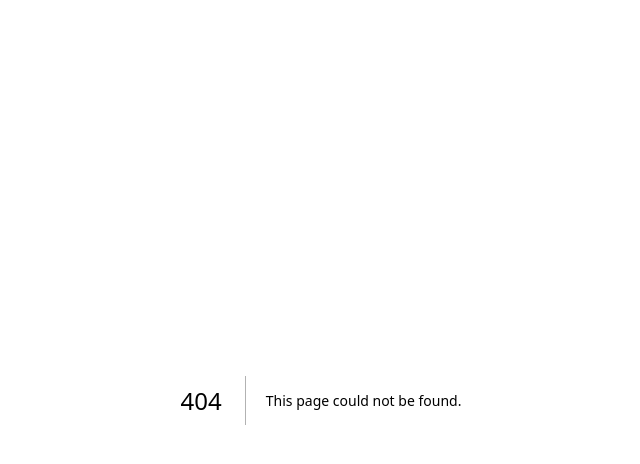
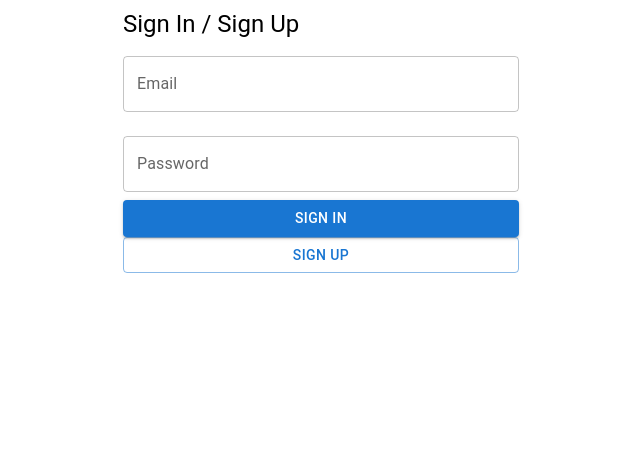
Before and after one commit to daniel-mcivor-1stsoft/truemfa, a Next.js app: page /auth in a window 1280 px wide. Before the commit this address had no page. Shown: the top 464 px of the page, without its empty margins (319-959 px from the left). Built offline with nearby package versions, Linux system fonts and the light colour scheme; no server answers.

Commit message:
Create auth.js

```diff
--- /dev/null
+++ b/pages/auth.js
@@ -0,0 +1,82 @@
+import { useEffect, useState } from "react";
+import { signInWithEmail, signUpWithEmail, signOut, getUser } from "../lib/auth";
+import { Button, TextField, Typography, Container } from "@mui/material";
+
+export default function AuthPage() {
+  const [email, setEmail] = useState("");
+  const [password, setPassword] = useState("");
+  const [user, setUser] = useState(null);
+  const [loading, setLoading] = useState(true);
+
+  useEffect(() => {
+    getUser().then((user) => {
+      setUser(user);
+      setLoading(false);
+    });
+  }, []);
+
+  const handleSignIn = async () => {
+    try {
+      await signInWithEmail(email, password);
+      const user = await getUser();
+      setUser(user);
+    } catch (error) {
+      alert(error.message);
+    }
+  };
+
+  const handleSignUp = async () => {
+    try {
+      await signUpWithEmail(email, password);
+      alert("Check your email for a confirmation link!");
+    } catch (error) {
+      alert(error.message);
+    }
+  };
+
+  const handleSignOut = async () => {
+    await signOut();
+    setUser(null);
+  };
+
+  if (loading) return <p>Loading...</p>;
+
+  return (
+    <Container maxWidth="xs">
+      {user ? (
+        <>
+          <Typography variant="h5">Welcome, {user.email}</Typography>
+          <Button variant="contained" color="secondary" fullWidth onClick={handleSignOut}>
+            Sign Out
+          </Button>
+        </>
+      ) : (
+        <>
+          <Typography variant="h5">Sign In / Sign Up</Typography>
+          <TextField
+            label="Email"
+            type="email"
+            fullWidth
+            margin="normal"
+            value={email}
+            onChange={(e) => setEmail(e.target.value)}
+          />
+          <TextField
+            label="Password"
+            type="password"
+            fullWidth
+            margin="normal"
+            value={password}
+            onChange={(e) => setPassword(e.target.value)}
+          />
+          <Button variant="contained" color="primary" fullWidth onClick={handleSignIn}>
+            Sign In
+          </Button>
+          <Button variant="outlined" color="primary" fullWidth onClick={handleSignUp}>
+            Sign Up
+          </Button>
+        </>
+      )}
+    </Container>
+  );
+}
```
